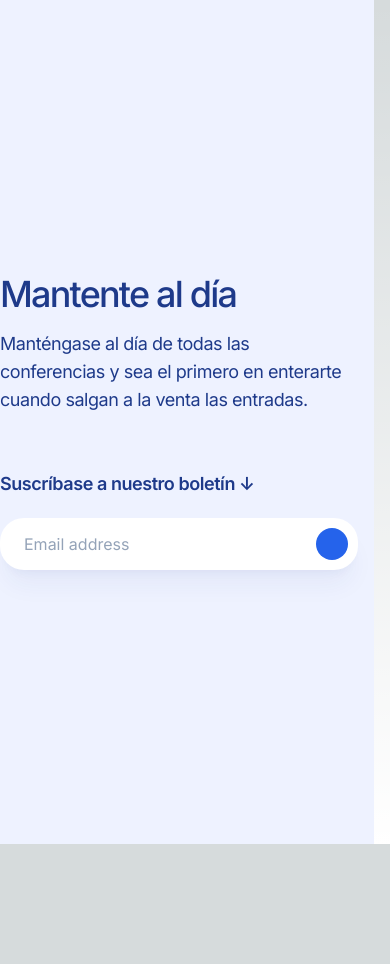
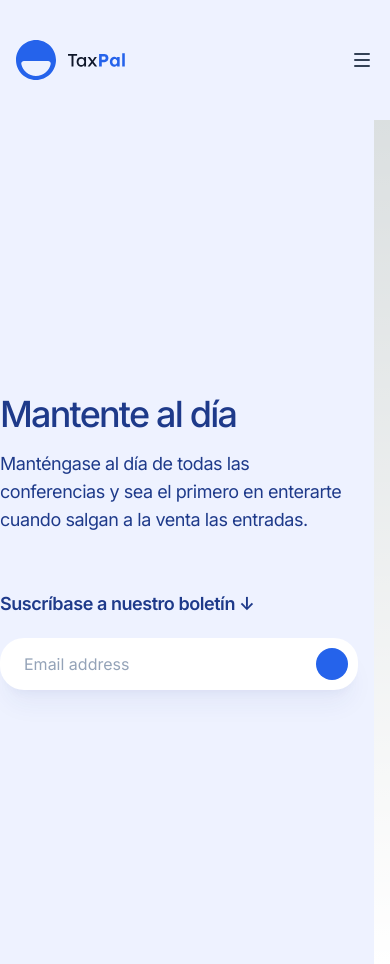
Before and after one commit to nsdonato/openjam_picklerick, a Next.js app: page / in a window 390 px wide. Before the commit the page ends 844 px from the top, so only its background shows below. Built offline with nearby package versions, Linux system fonts and the light colour scheme; no server answers.

Commit message:
feat: login with clerk

```diff
--- a/app/layout.tsx
+++ b/app/layout.tsx
@@ -1,12 +1,21 @@
-import type { Metadata } from 'next';
-import { Inter } from 'next/font/google';
-import './globals.css';
+import type { Metadata } from "next";
+import { Inter, Lexend } from "next/font/google";
+import clsx from "clsx";
+import { ClerkProvider } from "@clerk/nextjs";
 
-const inter = Inter({ subsets: ['latin'] });
+import "./globals.css";
+
+const inter = Inter({ subsets: ["latin"], variable: "--font-inter" });
+
+const lexend = Lexend({
+  subsets: ["latin"],
+  display: "swap",
+  variable: "--font-lexend",
+});
 
 export const metadata: Metadata = {
-  title: 'Create Next App',
-  description: 'Generated by create next app',
+  title: "Create Next App",
+  description: "Generated by create next app",
 };
 
 export default function RootLayout({
@@ -15,8 +24,17 @@
   children: React.ReactNode;
 }) {
   return (
-    <html lang="es">
-      <body className={inter.className}>{children}</body>
-    </html>
+    <ClerkProvider>
+      <html
+        lang="es"
+        className={clsx(
+          "h-full scroll-smooth bg-white antialiased",
+          inter.variable,
+          lexend.variable
+        )}
+      >
+        <body className={inter.className}>{children}</body>
+      </html>
+    </ClerkProvider>
   );
 }
--- a/app/page.tsx
+++ b/app/page.tsx
@@ -1,3 +1,4 @@
+import { Header } from "@/components/Header";
 import { Newsletter } from "@/components/Newsletter";
 // import { getSubscriptionByEmail } from "@/lib/subscripton";
 
@@ -8,6 +9,7 @@
 
   return (
     <main className="">
+      <Header />
       <Newsletter />
     </main>
   );
--- /dev/null
+++ b/app/sign-in/[[...sign-in]]/page.tsx
@@ -0,0 +1,9 @@
+import { SignIn } from "@clerk/nextjs";
+
+export default function Page() {
+  return (
+    <div className="flex justify-center py-24">
+      <SignIn />
+    </div>
+  );
+}
--- /dev/null
+++ b/app/sign-up/[[...sign-up]]/page.tsx
@@ -0,0 +1,9 @@
+import { SignUp } from "@clerk/nextjs";
+
+export default function Page() {
+  return (
+    <div className="flex justify-center py-24">
+      <SignUp />
+    </div>
+  );
+}
--- /dev/null
+++ b/components/Container.tsx
@@ -0,0 +1,13 @@
+import clsx from 'clsx'
+
+export function Container({
+  className,
+  ...props
+}: React.ComponentPropsWithoutRef<'div'>) {
+  return (
+    <div
+      className={clsx('mx-auto max-w-7xl px-4 sm:px-6 lg:px-8', className)}
+      {...props}
+    />
+  )
+}
--- /dev/null
+++ b/components/Header.tsx
@@ -0,0 +1,132 @@
+"use client";
+
+import { Fragment } from "react";
+import Link from "next/link";
+import { Popover, Transition } from "@headlessui/react";
+import clsx from "clsx";
+
+import { Container } from "@/components/Container";
+import { Logo } from "@/components/Logo";
+import { NavLink } from "@/components/NavLink";
+import { SignedIn, SignedOut, UserButton } from "@clerk/nextjs";
+
+function MobileNavLink({
+  href,
+  children,
+}: {
+  href: string;
+  children: React.ReactNode;
+}) {
+  return (
+    <Popover.Button as={Link} href={href} className="block w-full p-2">
+      {children}
+    </Popover.Button>
+  );
+}
+
+function MobileNavIcon({ open }: { open: boolean }) {
+  return (
+    <svg
+      aria-hidden="true"
+      className="h-3.5 w-3.5 overflow-visible stroke-slate-700"
+      fill="none"
+      strokeWidth={2}
+      strokeLinecap="round"
+    >
+      <path
+        d="M0 1H14M0 7H14M0 13H14"
+        className={clsx(
+          "origin-center transition",
+          open && "scale-90 opacity-0"
+        )}
+      />
+      <path
+        d="M2 2L12 12M12 2L2 12"
+        className={clsx(
+          "origin-center transition",
+          !open && "scale-90 opacity-0"
+        )}
+      />
+    </svg>
+  );
+}
+
+function MobileNavigation() {
+  return (
+    <Popover>
+      <Popover.Button
+        className="relative z-10 flex h-8 w-8 items-center justify-center ui-not-focus-visible:outline-none"
+        aria-label="Toggle Navigation"
+      >
+        {({ open }) => <MobileNavIcon open={open} />}
+      </Popover.Button>
+      <Transition.Root>
+        <Transition.Child
+          as={Fragment}
+          enter="duration-150 ease-out"
+          enterFrom="opacity-0"
+          enterTo="opacity-100"
+          leave="duration-150 ease-in"
+          leaveFrom="opacity-100"
+          leaveTo="opacity-0"
+        >
+          <Popover.Overlay className="fixed inset-0 bg-slate-300/50" />
+        </Transition.Child>
+        <Transition.Child
+          as={Fragment}
+          enter="duration-150 ease-out"
+          enterFrom="opacity-0 scale-95"
+          enterTo="opacity-100 scale-100"
+          leave="duration-100 ease-in"
+          leaveFrom="opacity-100 scale-100"
+          leaveTo="opacity-0 scale-95"
+        >
+          <Popover.Panel
+            as="div"
+            className="absolute inset-x-0 top-full mt-4 flex origin-top flex-col rounded-2xl bg-white p-4 text-lg tracking-tight text-slate-900 shadow-xl ring-1 ring-slate-900/5"
+          >
+            <MobileNavLink href="#features">Features</MobileNavLink>
+            <MobileNavLink href="#testimonials">Testimonials</MobileNavLink>
+            <MobileNavLink href="#pricing">Pricing</MobileNavLink>
+            <hr className="m-2 border-slate-300/40" />
+            <MobileNavLink href="/">Sign in</MobileNavLink>
+          </Popover.Panel>
+        </Transition.Child>
+      </Transition.Root>
+    </Popover>
+  );
+}
+
+export function Header() {
+  return (
+    <header className="py-10 bg-indigo-50">
+      <Container>
+        <nav className="relative z-50 flex justify-between">
+          <div className="flex items-center md:gap-x-12">
+            <Link href="#" aria-label="Home">
+              <Logo className="h-10 w-auto" />
+            </Link>
+            <div className="hidden md:flex md:gap-x-6">
+              <NavLink href="#features">Features</NavLink>
+              <NavLink href="#testimonials">Testimonials</NavLink>
+              <NavLink href="#pricing">Pricing</NavLink>
+            </div>
+          </div>
+          <div className="flex items-center gap-x-5 md:gap-x-8">
+            <div className="hidden md:block">
+              <SignedOut>
+                <NavLink href="/">Sign in</NavLink>
+              </SignedOut>
+              <SignedIn>
+                <UserButton afterSignOutUrl="/" />
+              </SignedIn>
+            </div>
+            <div className="-mr-1 md:hidden">
+              <MobileNavigation />
+            </div>
+          </div>
+        </nav>
+      </Container>
+    </header>
+  );
+}
--- /dev/null
+++ b/components/Logo.tsx
@@ -0,0 +1,32 @@
+export function Logo(props: React.ComponentPropsWithoutRef<'svg'>) {
+  return (
+    <svg aria-hidden="true" viewBox="0 0 109 40" {...props}>
+      <path
+        fillRule="evenodd"
+        clipRule="evenodd"
+        d="M0 20c0 11.046 8.954 20 20 20s20-8.954 20-20S31.046 0 20 0 0 8.954 0 20Zm20 16c-7.264 0-13.321-5.163-14.704-12.02C4.97 22.358 6.343 21 8 21h24c1.657 0 3.031 1.357 2.704 2.98C33.32 30.838 27.264 36 20 36Z"
+        fill="#2563EB"
+      />
+      <path
+        d="M55.528 26.57V15.842H52V13.97h9.108v1.872h-3.636V26.57h-1.944Z"
+        fill="#0F172A"
+      />
+      <path
+        d="M83.084 26.57v-12.6h5.346c.744 0 1.416.18 2.016.54a3.773 3.773 0 0 1 1.44 1.44c.36.612.54 1.302.54 2.07 0 .78-.18 1.482-.54 2.106a4 4 0 0 1-1.44 1.494c-.6.36-1.272.54-2.016.54h-2.646v4.41h-2.7Zm2.664-6.84h2.376c.288 0 .546-.072.774-.216.228-.156.408-.36.54-.612a1.71 1.71 0 0 0 .216-.864c0-.324-.072-.606-.216-.846a1.394 1.394 0 0 0-.54-.576 1.419 1.419 0 0 0-.774-.216h-2.376v3.33ZM106.227 26.57V13.25h2.556v13.32h-2.556Z"
+        fill="#2563EB"
+      />
+      <path
+        fillRule="evenodd"
+        clipRule="evenodd"
+        d="M95.906 26.102c.636.432 1.35.648 2.142.648.444 0 .864-.066 1.26-.198a4.25 4.25 0 0 0 1.062-.558 3.78 3.78 0 0 0 .702-.668v1.244h2.574v-9.522h-2.538v1.248a3.562 3.562 0 0 0-.648-.672 3.13 3.13 0 0 0-1.026-.558 3.615 3.615 0 0 0-1.278-.216c-.828 0-1.566.216-2.214.648-.648.42-1.164 1.002-1.548 1.746-.372.732-.558 1.578-.558 2.538 0 .96.186 1.812.558 2.556.372.744.876 1.332 1.512 1.764Zm4.104-1.908c-.36.228-.78.342-1.26.342-.468 0-.882-.114-1.242-.342a2.387 2.387 0 0 1-.828-.954c-.204-.42-.306-.906-.306-1.458 0-.54.102-1.014.306-1.422.204-.408.48-.726.828-.954.36-.24.774-.36 1.242-.36.48 0 .9.12 1.26.36.36.228.636.546.828.954.204.408.306.882.306 1.422 0 .552-.102 1.038-.306 1.458a2.218 2.218 0 0 1-.828.954Z"
+        fill="#2563EB"
+      />
+      <path
+        fillRule="evenodd"
+        clipRule="evenodd"
+        d="m76.322 23.197 2.595 3.373h2.268l-3.662-4.787 3.338-4.663h-2.196l-2.162 3.334-2.554-3.334h-2.34l3.652 4.71-3.634 4.74h2.196l2.5-3.373ZM62.738 26.102a3.78 3.78 0 0 0 2.142.648c.456 0 .888-.072 1.296-.216.42-.144.798-.336 1.134-.576a3.418 3.418 0 0 0 .864-.835v1.447h1.872v-9.45h-1.872v1.45a3.118 3.118 0 0 0-.72-.82 3.2 3.2 0 0 0-1.062-.612 4.033 4.033 0 0 0-1.35-.216c-.828 0-1.578.21-2.25.63-.66.42-1.188 1.002-1.584 1.746-.384.732-.576 1.572-.576 2.52 0 .936.192 1.776.576 2.52.384.744.894 1.332 1.53 1.764Zm4.122-1.476c-.432.276-.93.414-1.494.414a2.682 2.682 0 0 1-1.476-.414 2.987 2.987 0 0 1-1.008-1.134c-.24-.492-.36-1.05-.36-1.674 0-.612.12-1.158.36-1.638.252-.48.588-.858 1.008-1.134a2.682 2.682 0 0 1 1.476-.414c.564 0 1.062.138 1.494.414.432.276.768.654 1.008 1.134.252.48.378 1.026.378 1.638 0 .624-.126 1.182-.378 1.674-.24.48-.576.858-1.008 1.134Z"
+        fill="#0F172A"
+      />
+    </svg>
+  )
+}
--- /dev/null
+++ b/components/NavLink.tsx
@@ -0,0 +1,18 @@
+import Link from 'next/link'
+
+export function NavLink({
+  href,
+  children,
+}: {
+  href: string
+  children: React.ReactNode
+}) {
+  return (
+    <Link
+      href={href}
+      className="inline-block rounded-lg px-2 py-1 text-sm text-slate-700 hover:bg-slate-100 hover:text-slate-900"
+    >
+      {children}
+    </Link>
+  )
+}
--- a/package.json
+++ b/package.json
@@ -9,6 +9,8 @@
     "lint": "next lint"
   },
   "dependencies": {
+    "@clerk/nextjs": "^4.27.1",
+    "@headlessui/react": "^1.7.17",
     "clsx": "^2.0.0",
     "mongodb": "^6.3.0",
     "mongoose": "^8.0.1",
```
Also changed, not shown: middleware.ts (added, +7 -0 lines), 2 other files (tests, documents, lock files or other folders).
